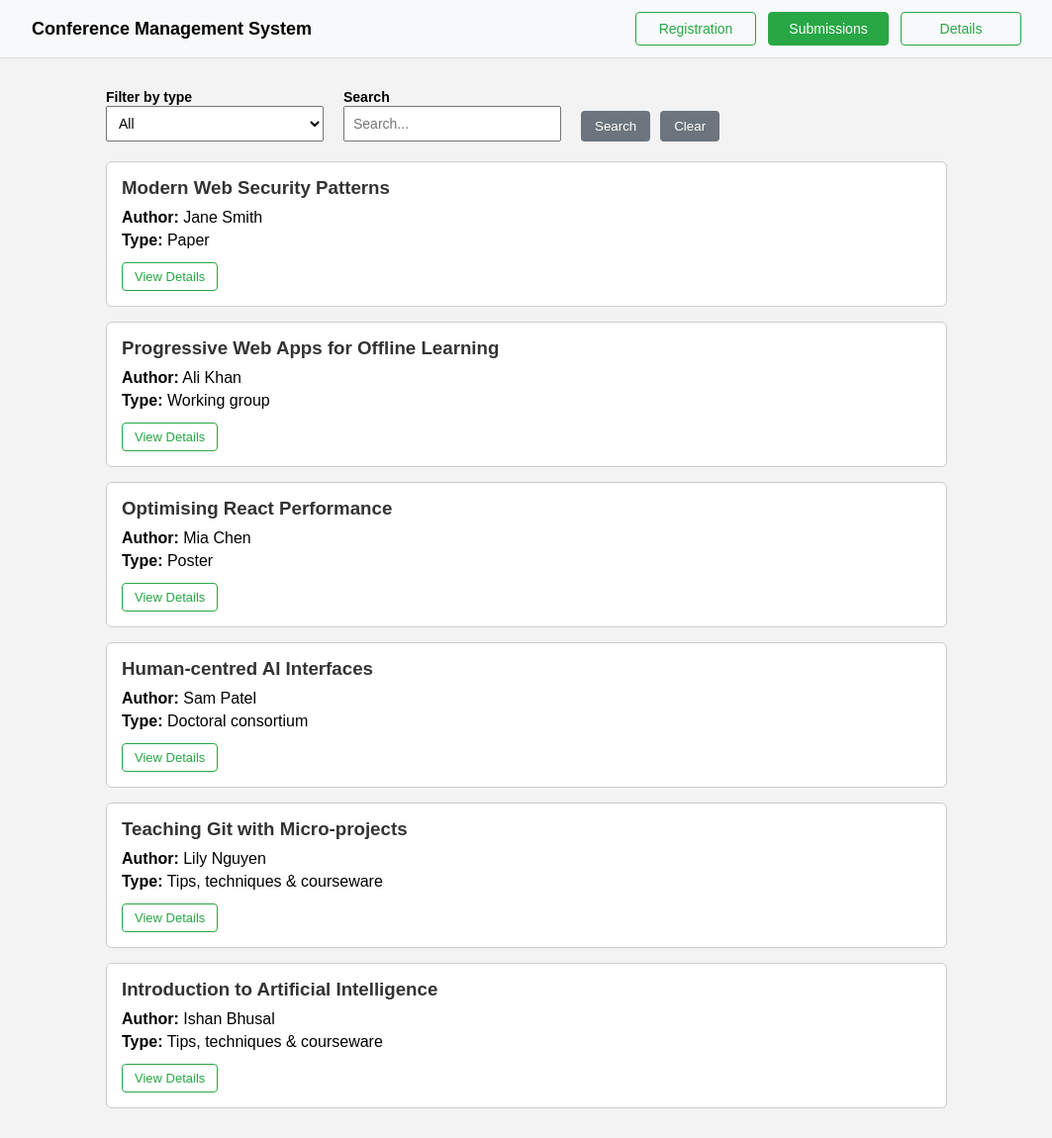
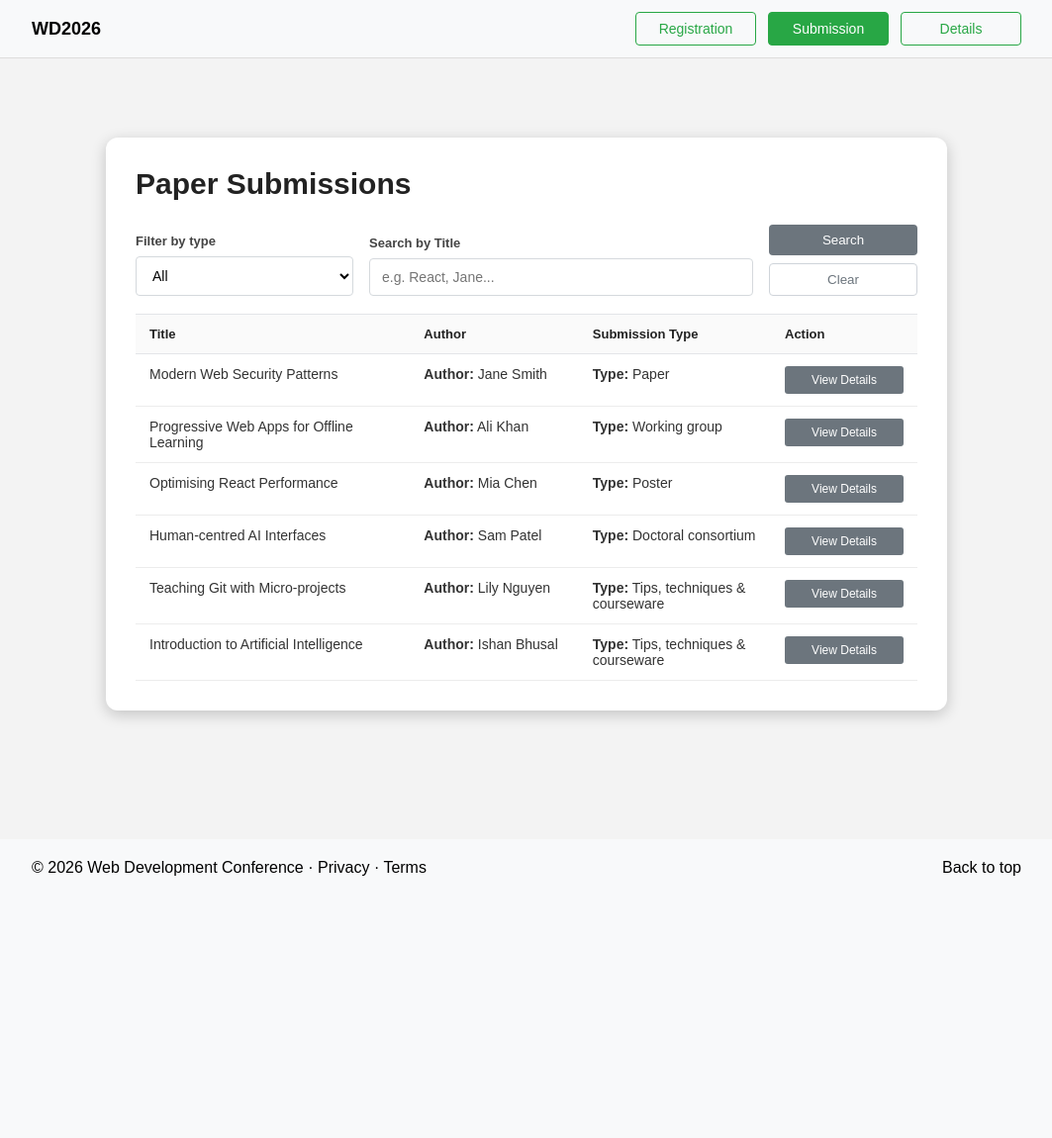
Before and after one commit to ishan004/KIT503-WD2026, a PHP site: page /submission.html in a window 1280 px wide. Shown: the whole page at 99% size, without its empty margins (108-1171 px from the left). After the commit the page ends 885 px from the top, so only its background shows below. Run offline with PHP 8.4, Linux system fonts and the light colour scheme.

Commit message:
Design Changes to submissions

```diff
--- a/styles.css
+++ b/styles.css
@@ -188,3 +188,183 @@ h3 {
   color: red;
   font-weight: bold;
 }
+
+/* ----- submission page only: visual update, no JS changes ----- */
+
+.submissions-page-box h2 {
+  margin-top: 0;
+  margin-bottom: 24px;
+  font-size: 30px;
+  color: #222;
+}
+
+.submission-filter-grid {
+  display: grid;
+  grid-template-columns: 220px 1fr 150px;
+  gap: 16px;
+  align-items: end;
+  margin-bottom: 18px;
+}
+
+.filter-field {
+  display: flex;
+  flex-direction: column;
+  gap: 8px;
+}
+
+.filter-field label {
+  font-size: 13px;
+  font-weight: bold;
+  color: #444;
+}
+
+.filter-field select,
+.filter-field input {
+  width: 100%;
+  padding: 10px 12px;
+  border: 1px solid #d5d9dd;
+  border-radius: 4px;
+  font-size: 14px;
+  background: #fff;
+}
+
+.submission-button-stack {
+  display: flex;
+  flex-direction: column;
+  gap: 8px;
+  align-items: stretch;
+}
+
+.submission-button-stack button {
+  width: 100%;
+}
+
+.submission-button-stack .clear-btn {
+  background-color: #fff;
+  color: #6c757d;
+  border: 1px solid #cfd4da;
+}
+
+.submission-button-stack .clear-btn:hover {
+  background-color: #f3f3f3;
+  color: #444;
+}
+
+.submission-table-header {
+  display: grid;
+  grid-template-columns: 2.2fr 1.3fr 1.5fr 120px;
+  gap: 16px;
+  padding: 12px 14px;
+  margin-top: 8px;
+  border-top: 1px solid #e3e5e8;
+  border-bottom: 1px solid #e3e5e8;
+  background: #fafafa;
+  font-size: 13px;
+  font-weight: bold;
+  color: #222;
+}
+
+#submissionList {
+  width: 100%;
+}
+
+.submission-box {
+  background-color: #fff;
+  border: none;
+  border-bottom: 1px solid #ececec;
+  border-radius: 0;
+  padding: 12px 14px;
+  margin-bottom: 0;
+  box-shadow: none;
+  display: grid;
+  grid-template-columns: 2.2fr 1.3fr 1.5fr 120px;
+  gap: 16px;
+  align-items: start;
+}
+
+.submission-box h3 {
+  margin: 0;
+  font-size: 14px;
+  font-weight: normal;
+  color: #333;
+}
+
+.submission-box p {
+  margin: 0;
+  font-size: 14px;
+  color: #333;
+}
+
+.submission-box .detailsBtn {
+  margin-top: 0;
+  padding: 7px 12px;
+  font-size: 12px;
+  border: none;
+  background-color: #6c757d;
+  color: #fff;
+  border-radius: 3px;
+  cursor: pointer;
+}
+
+.submission-box .detailsBtn:hover {
+  background-color: #5a6268;
+  color: #fff;
+}
+
+.more-info {
+  display: none;
+  grid-column: 1 / -1;
+  margin-top: 12px;
+  padding: 12px 14px;
+  background-color: #f4f9ff;
+  border-left: 4px solid #2d7dd2;
+  border-radius: 4px;
+}
+
+.more-info p {
+  margin: 6px 0;
+  color: #333;
+}
+
+.footer-row {
+  width: 100%;
+}
+
+.footer-row a {
+  color: inherit;
+  text-decoration: none;
+}
+
+.footer-row a:hover {
+  text-decoration: underline;
+}
+
+@media (max-width: 768px) {
+  .submission-filter-grid {
+    grid-template-columns: 1fr;
+  }
+
+  .submission-button-stack {
+    flex-direction: row;
+  }
+
+  .submission-button-stack button {
+    width: auto;
+    flex: 1;
+  }
+
+  .submission-table-header {
+    display: none;
+  }
+
+  .submission-box {
+    grid-template-columns: 1fr;
+    border: 1px solid #e2e2e2;
+    border-radius: 6px;
+    margin-bottom: 12px;
+  }
+
+  .more-info {
+    margin-top: 10px;
+  }
+}
--- a/submission.html
+++ b/submission.html
@@ -1,60 +1,82 @@
 <!DOCTYPE html>
 <html lang="en">
     <head>
-        <meta charset="UTF-8">
-        <meta name="viewport" content="width=device-width, initial-scale=1.0">
+        <meta charset="UTF-8" />
+        <meta name="viewport" content="width=device-width, initial-scale=1.0" />
         <title>Submission List</title>
-        <link rel="stylesheet" href="styles.css">
-        <script
-            src="https://ajax.googleapis.com/ajax/libs/jquery/3.7.1/jquery.min.js"></script>
+        <link rel="stylesheet" href="styles.css" />
     </head>
     <body>
         <nav class="navbar">
             <div class="container">
-                <a class="brand" href="index.html">Conference Management
-                    System</a>
-
+                <a class="brand" href="index.html">WD2026</a>
                 <div class="nav-buttons">
-                    <a class="btn btn-outline nav-link"
-                        href="registration.html">Registration</a>
-                    <a class="btn btn-outline nav-link"
-                        href="submission.html">Submissions</a>
-                    <a class="btn btn-outline nav-link"
-                        href="details.html">Details</a>
+                    <a href="registration.html"
+                        class="btn-outline nav-link">Registration</a>
+                    <a href="submission.html"
+                        class="btn-outline nav-link">Submission</a>
+                    <a href="details.html"
+                        class="btn-outline nav-link">Details</a>
                 </div>
             </div>
         </nav>
 
+        <main class="content-area">
             <div class="wrapper">
-            <div class="filter-box">
-                <div>
-                    <label for="typeFilter">Filter by type</label><br>
+                <div class="details-box submissions-page-box">
+                    <h2>Paper Submissions</h2>
+
+                    <div class="filter-box submission-filter-grid">
+                        <div class="filter-field">
+                            <label for="typeFilter">Filter by type</label>
                             <select id="typeFilter">
                                 <option value="all">All</option>
                                 <option value="Paper">Paper</option>
-                        <option value="Working group">Working group</option>
+                                <option value="Working group">Working
+                                    group</option>
                                 <option value="Poster">Poster</option>
                                 <option value="Doctoral consortium">Doctoral
                                     consortium</option>
-                        <option value="Tips, techniques & courseware">Tips,
-                            techniques & courseware</option>
+                                <option
+                                    value="Tips, techniques &amp; courseware">Tips,
+                                    techniques &amp; courseware</option>
                             </select>
                         </div>
 
-                <div>
-                    <label for="searchInput">Search</label><br>
-                    <input type="text" id="searchInput" placeholder="Search...">
+                        <div class="filter-field search-field">
+                            <label for="searchInput">Search by Title</label>
+                            <input type="text" id="searchInput"
+                                placeholder="e.g. React, Jane..." />
                         </div>
 
-                <div class="filter-buttons">
+                        <div class="filter-buttons submission-button-stack">
                             <button id="searchBtn" type="button">Search</button>
-                    <button id="clearBtn" type="button">Clear</button>
+                            <button id="clearBtn" type="button"
+                                class="clear-btn">Clear</button>
                         </div>
                     </div>
 
+                    <div class="submission-table-header">
+                        <div>Title</div>
+                        <div>Author</div>
+                        <div>Submission Type</div>
+                        <div>Action</div>
+                    </div>
+
                     <div id="submissionList"></div>
+
                     <p id="noResults">No matching submissions found.</p>
                 </div>
+            </div>
+        </main>
+
+        <footer>
+            <div class="container footer-row">
+                <div>© 2026 Web Development Conference · <a href="#">Privacy</a>
+                    · <a href="#">Terms</a></div>
+                <div><a href="#">Back to top</a></div>
+            </div>
+        </footer>
 
         <script src="script.js"></script>
     </body>
```
Also changed, not shown: script.js (+78 -81 lines). Lines whose indentation alone changed are shown as unchanged.
